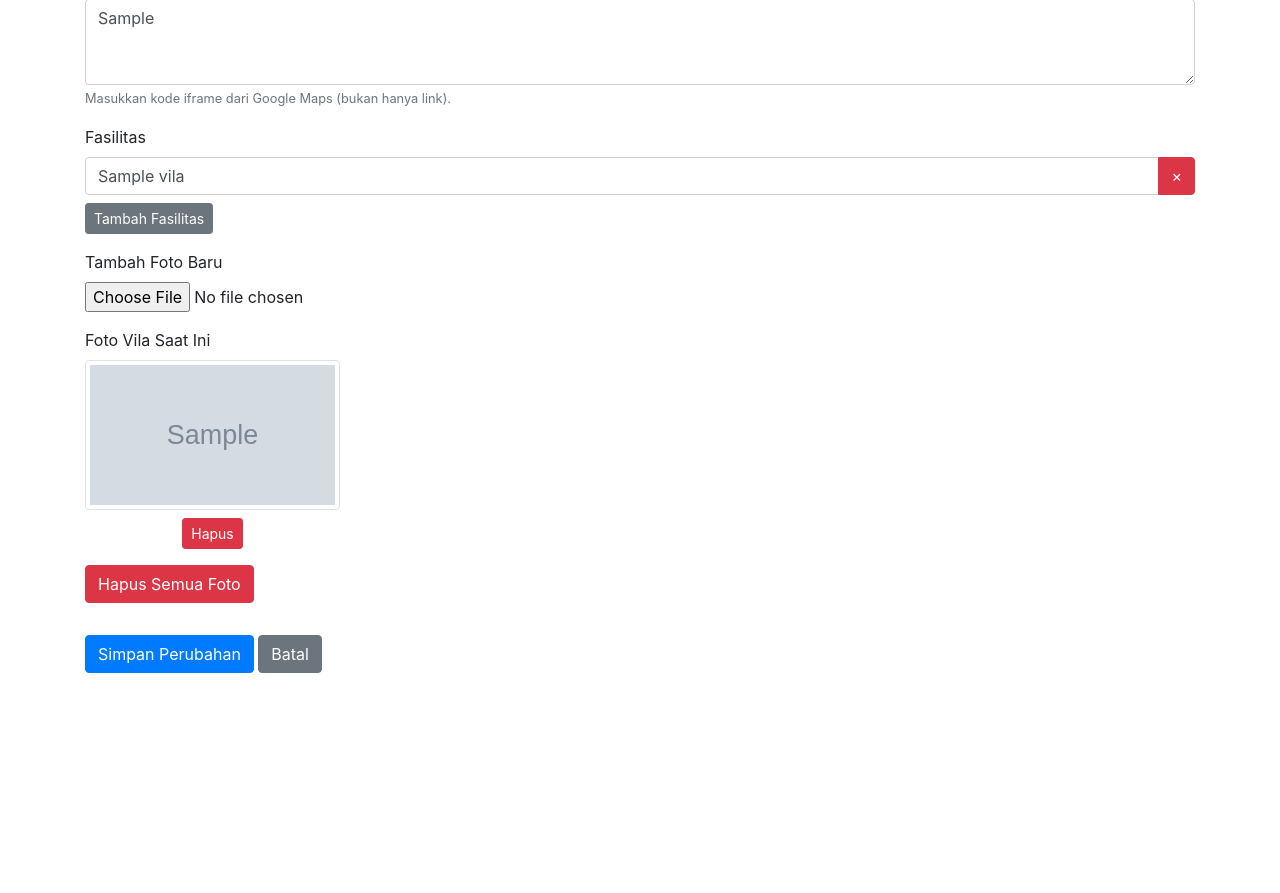
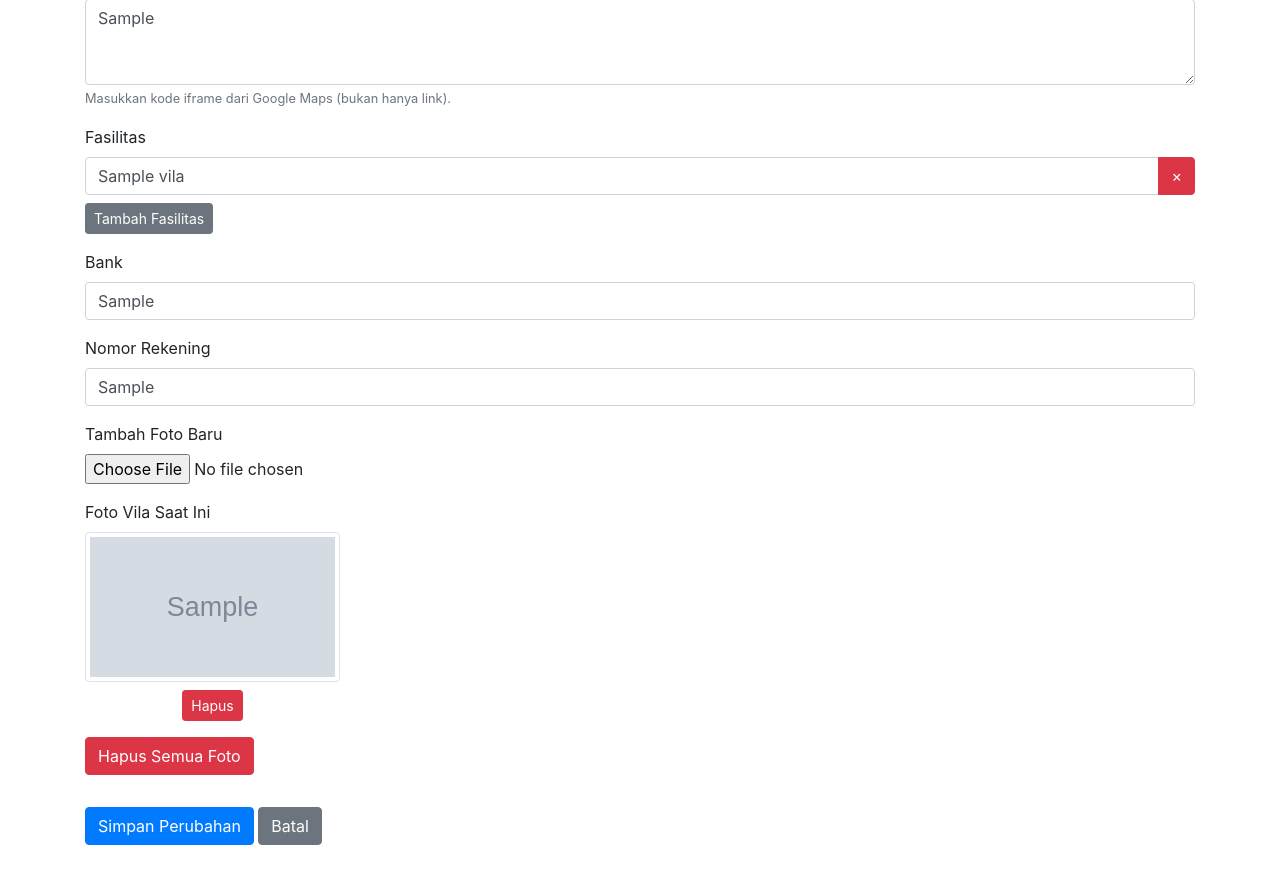
Before and after one commit to aryadfsl/JelajahVila, a PHP site: page /edit.php?id=1 in a window 1280 px wide. Shown: the part 801-1694 px from the top of the page. Before the commit the page ends 1474 px from the top, so only its background shows below. Run offline with PHP 8.4, Linux system fonts and the light colour scheme; the visitor is signed in with stand-in values (Sample User, id 1); tables that the repository leaves empty or names only in its code hold one stand-in row (values such as "Sample post"); grey boxes marked "Sample" are stand-in pictures.

Commit message:
memperbaiki bug

```diff
--- a/admin/edit.php
+++ b/admin/edit.php
@@ -41,6 +41,8 @@ if (isset($_POST['submit'])) {
     $maps_embed = mysqli_real_escape_string($koneksi, $_POST['maps_embed']);
     $kontak = mysqli_real_escape_string($koneksi, $_POST['kontak']);
     $email = mysqli_real_escape_string($koneksi, $_POST['email']);
+    $bank = mysqli_real_escape_string($koneksi, $_POST['bank']);
+    $no_rekening = mysqli_real_escape_string($koneksi, $_POST['no_rekening']);
 
     // Update data vila
     $update = mysqli_query($koneksi, "UPDATE vila SET
@@ -51,8 +53,11 @@ if (isset($_POST['submit'])) {
     kategori='$kategori',
     maps_embed='$maps_embed',
     kontak='$kontak',
-        email='$email'
+    email='$email',
+    bank='$bank',
+    no_rekening='$no_rekening'
     WHERE id=$id AND id_admin=$id_admin");
+
 
     if ($update) {
         // Hapus fasilitas lama
@@ -170,6 +175,16 @@ if (isset($_POST['submit'])) {
     </div>
 
     <div class="form-group">
+  <label>Bank</label>
+  <input type="text" name="bank" class="form-control" value="<?= htmlspecialchars($vila['bank']) ?>" required />
+</div>
+<div class="form-group">
+  <label>Nomor Rekening</label>
+  <input type="text" name="no_rekening" class="form-control" value="<?= htmlspecialchars($vila['no_rekening']) ?>" required />
+</div>
+
+
+    <div class="form-group">
       <label>Tambah Foto Baru</label>
       <input type="file" name="foto" class="form-control-file" accept=".jpg,.jpeg,.png,.gif" />
     </div>
```
Also changed, not shown: auth/login.php (+4 -9 lines). Lines whose indentation alone changed are shown as unchanged.
